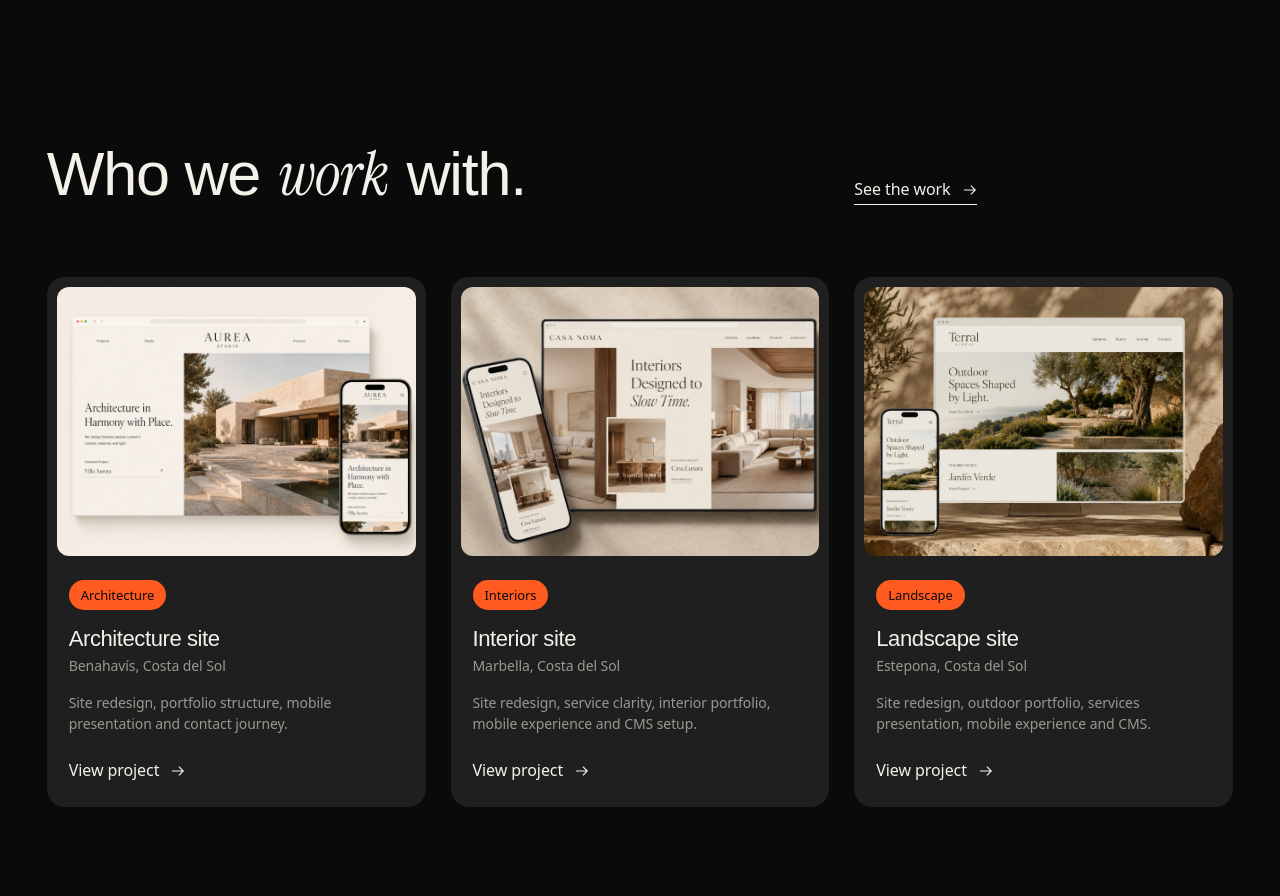
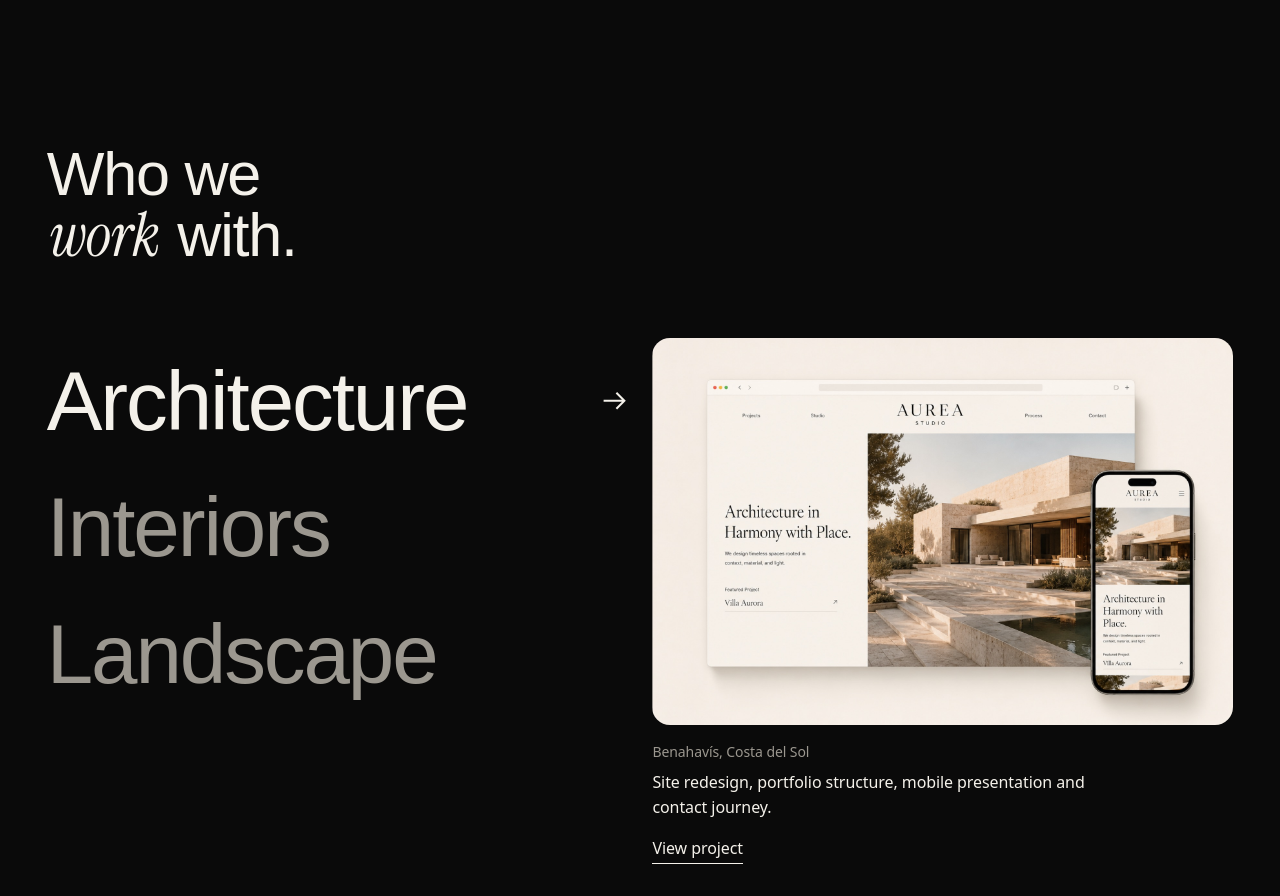
Before and after one commit to nmmilosevic/archi-studio, an Astro site: page /en in a window 1280 px wide. Shown: the part 5140-6036 px from the top of the page. Built offline with nearby package versions, Linux system fonts and the light colour scheme; Astro itself is replaced by a stand-in of ours; a web font is replaced by a local one.

Commit message:
Revert "Who we work with: three case-study cards on the shared grid"
This reverts commit 2d0d4fb34962025a540d1a4a2413f98516664f54.

```diff
--- a/src/pages/[lang]/index.astro
+++ b/src/pages/[lang]/index.astro
@@ -81,30 +81,28 @@ const beyondIcons = [
     </div>
   </section>
 
-  <!-- Who we work with: one case-study card per studio type, on the shared
-       card grid (4 + 4 + 4). -->
+  <!-- Studios we design for: pick a studio type, see a matching case study.
+       Desktop: names on the left drive a shared image stage on the right.
+       Mobile: each type stacks with its own image. -->
   <section class="wrap section home-studios" aria-labelledby="studios-title">
-    <div class="grid section-head">
-      <h2 id="studios-title" class="t-h2" data-split set:html={rich(h.studios.title)}></h2>
-      <div data-fade><Button href={href(lang, '/work/')} variant="link" arrow>{h.hero.primary}</Button></div>
-    </div>
-    <ul class="grid cards" data-stagger>
+    <h2 id="studios-title" class="t-h2 home-studios__title" data-split set:html={rich(h.studios.title)}></h2>
+    <ul class="home-studios__list" data-studios>
       {studioSlugs.map((slug, i) => {
         const base = projects.find((p) => p.slug === slug)!;
         const p = t.projects[slug];
+        const url = href(lang, `/work/${slug}/`);
         return (
-          <li class="span-4">
-            <a href={href(lang, `/work/${slug}/`)} class="card card--raised home-studio" data-morph-link>
-              <Media src={base.cover} alt={t.work.previewAlt(p.title)} ratio="4 / 3" reveal={false} sizes="(min-width: 900px) 30vw, 100vw" />
-              <span class="home-studio__pill">{h.studios.labels[i]}</span>
-              <span class="home-studio__head">
-                <span class="t-h4">{p.title}</span>
+          <li class="home-studios__item" data-studio data-active={i === 0 ? '' : undefined}>
+            <a href={url} class="home-studios__name" data-studio-trigger>
+              <span class="t-h1">{h.studios.labels[i]}</span>
+              <svg class="arrow" viewBox="0 0 16 16" fill="none" aria-hidden="true"><path d="M1 8h13M9 3l5 5-5 5" stroke="currentColor" stroke-width="1.25" /></svg>
+            </a>
+            <a href={url} class="home-studios__panel" data-morph-link tabindex="-1">
+              <Media src={base.cover} alt={t.work.previewAlt(p.title)} ratio="3 / 2" sizes="(min-width: 900px) 56vw, 100vw" />
+              <span class="home-studios__caption">
                 <span class="t-small t-muted">{p.location}</span>
-              </span>
-              <span class="t-small t-muted home-studio__summary">{p.summary}</span>
-              <span class="home-studio__cta">
-                {t.work.viewProject}
-                <svg class="arrow" viewBox="0 0 16 16" fill="none" aria-hidden="true"><path d="M1 8h13M9 3l5 5-5 5" stroke="currentColor" stroke-width="1.25" /></svg>
+                <span class="t-body">{p.summary}</span>
+                <span class="link">{t.work.viewProject}</span>
               </span>
             </a>
           </li>
@@ -245,21 +243,52 @@ const beyondIcons = [
     .home-dir__item { width: clamp(28rem, 38vw, 44rem); }
   }
 
-  /* Who we work with */
-  .home-studio { height: 100%; gap: var(--s-4); align-content: start; padding: .625rem .625rem var(--s-5); }
-  .home-studio .media { border-radius: calc(var(--radius) - 6px); }
-  .home-studio .media__inner { transition: transform 1.2s var(--ease-out); }
-  .home-studio:hover .media__inner { transform: scale(1.04); }
-  .home-studio > :not(.media) { margin-inline: var(--s-3); }
-  .home-studio__pill {
-    justify-self: start; margin-top: var(--s-2); padding: .3rem .75rem; border-radius: var(--radius-pill);
-    font-size: var(--fs-label); font-weight: var(--fw-medium); color: var(--c-black); background: var(--accent);
+  /* Studios we design for */
+  .home-studios__title { margin-bottom: var(--s-8); max-width: 14ch; }
+  .home-studios__list { display: grid; gap: var(--s-8); }
+  .home-studios__item { display: grid; gap: var(--s-5); }
+  .home-studios__name {
+    display: flex; align-items: center; justify-content: space-between; gap: var(--s-4);
+    padding-block: var(--s-2);
   }
-  .home-studio__head { display: grid; gap: .2rem; }
-  .home-studio__summary { flex: 1; }
-  .home-studio__cta { display: inline-flex; align-items: center; gap: var(--s-3); margin-top: var(--s-2); font-weight: var(--fw-medium); }
-  .home-studio:hover .home-studio__cta .arrow { transform: translateX(.25em); }
-  a.home-studio:hover { background: var(--c-raised); box-shadow: inset 0 0 0 1px var(--c-line); }
+  .home-studios__name .arrow { width: clamp(1.25rem, 2vw, 2rem); height: auto; }
+  .home-studios__panel { display: grid; gap: var(--s-4); }
+  .home-studios__caption { display: grid; gap: var(--s-2); max-width: 34rem; }
+  .home-studios__caption .link { justify-self: start; margin-top: var(--s-2); }
+
+  @media (min-width: 900px) {
+    /* Names in a column on the left; all panels share one stage on the right */
+    .home-studios__list {
+      grid-template-columns: repeat(12, minmax(0, 1fr));
+      grid-template-rows: repeat(3, auto) 1fr;
+      column-gap: var(--gutter); row-gap: 0;
+    }
+    .home-studios__item { display: contents; }
+    .home-studios__name {
+      grid-column: 1 / span 6;
+      padding-block: var(--s-5);
+      color: var(--fg-muted);
+      transition: color var(--d-base) var(--ease-soft);
+    }
+    .home-studios__item:nth-child(1) .home-studios__name { grid-row: 1; }
+    .home-studios__item:nth-child(2) .home-studios__name { grid-row: 2; }
+    .home-studios__item:nth-child(3) .home-studios__name { grid-row: 3; }
+    .home-studios__name .arrow { opacity: 0; transform: translateX(-.5em); transition: opacity var(--d-base), transform var(--d-base) var(--ease-out); }
+    [data-active] > .home-studios__name { color: var(--fg); }
+    [data-active] > .home-studios__name .arrow { opacity: 1; transform: none; }
+
+    .home-studios__panel {
+      grid-column: 7 / -1; grid-row: 1 / -1; align-self: start;
+      clip-path: inset(0 0 100% 0);
+      transition: clip-path 1s var(--ease-in-out);
+      pointer-events: none;
+    }
+    .home-studios__panel .media__inner { transform: scale(1.08); transition: transform 1.6s var(--ease-out); }
+    [data-active] > .home-studios__panel { clip-path: inset(0); pointer-events: auto; z-index: 1; }
+    [data-active] > .home-studios__panel .media__inner { transform: none; }
+    .home-studios__caption { opacity: 0; transition: opacity var(--d-base) var(--ease-soft); }
+    [data-active] > .home-studios__panel .home-studios__caption { opacity: 1; transition-delay: .35s; }
+  }
 
   /* Pricing */
   .home-pricing { background: var(--c-stone-deep); }
@@ -313,6 +342,15 @@ const beyondIcons = [
   import { gsap, ScrollTrigger, reduced, ready, settle } from '../../scripts/motion';
 
   ready.then(() => {
+    // Studios (works with reduced motion too): hovering or focusing a studio type shows its case study
+    const studios = Array.from(document.querySelectorAll<HTMLElement>('[data-studio]'));
+    studios.forEach((item) => {
+      const activate = () => studios.forEach((s) => s.toggleAttribute('data-active', s === item));
+      const trigger = item.querySelector('[data-studio-trigger]');
+      trigger?.addEventListener('mouseenter', activate);
+      trigger?.addEventListener('focus', activate);
+    });
+
     if (reduced) return;
     const mm = gsap.matchMedia();
 
```
